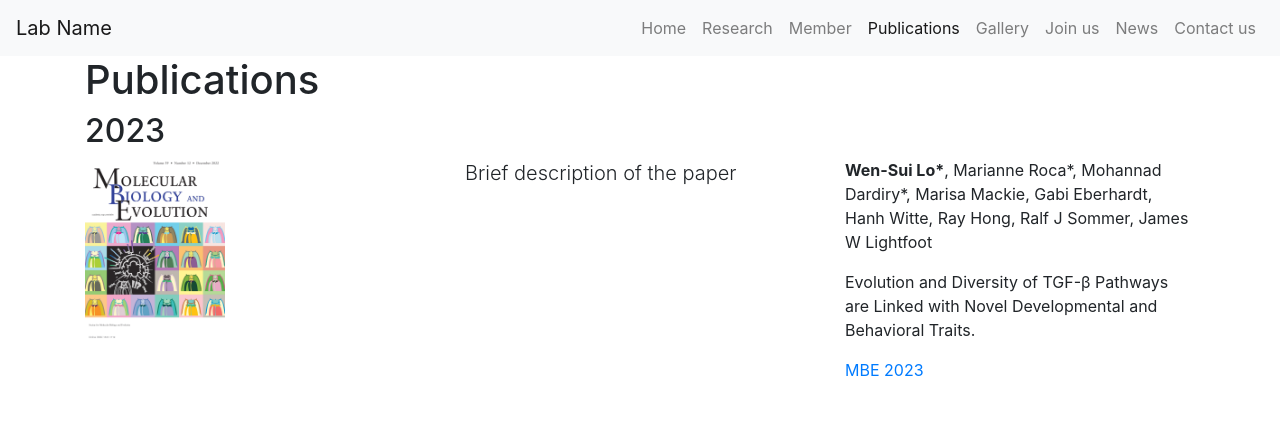
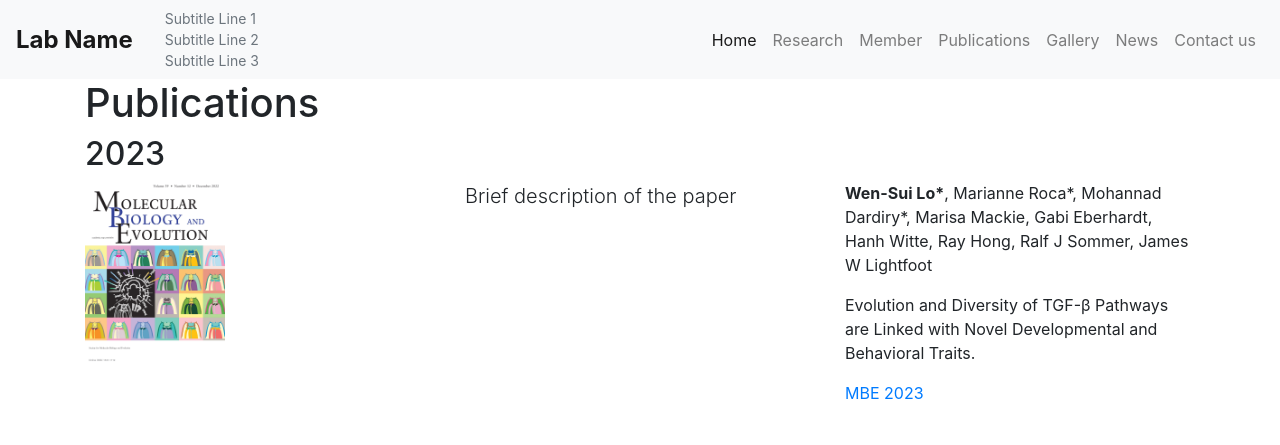
Before and after one commit to WenSuiLo/hello-world, a plain HTML site: page publication.html in a window 1280 px wide. Shown: the top 445 px of the page. Drawn offline with nearby package versions, Linux system fonts and the light colour scheme.

Commit message:
Add files via upload

```diff
--- a/publication.html
+++ b/publication.html
@@ -9,6 +9,17 @@
   <style>
     .navbar {
       background-color: #f8f9fa; /* Set header background color */
+    }
+    .navbar-brand {
+      font-size: 24px; /* Larger font size for the Lab Name */
+      font-weight: bold; /* Optional: Set font weight to bold */
+    }
+    .navbar-subtitle {
+      font-size: 14px; /* Smaller font size for the subtitle */
+      color: #6c757d; /* Optional: Customize subtitle color */
+    }
+    .navbar-subtitle p {
+      margin: 0; /* Optional: Remove default margin for the subtitle */
     }
     .publication {
       margin-bottom: 40px;
@@ -55,29 +66,32 @@
   <!-- Navbar -->
   <nav class="navbar navbar-expand-lg navbar-light">
     <a class="navbar-brand" href="#">Lab Name</a>
+    <div class="navbar-subtitle ml-3">
+      <p>Subtitle Line 1</p>
+      <p>Subtitle Line 2</p>
+      <p>Subtitle Line 3</p>
+    </div>
+    </a>
     <button class="navbar-toggler" type="button" data-toggle="collapse" data-target="#navbarNav" aria-controls="navbarNav" aria-expanded="false" aria-label="Toggle navigation">
       <span class="navbar-toggler-icon"></span>
     </button>
     <div class="collapse navbar-collapse" id="navbarNav">
       <ul class="navbar-nav ml-auto">
-        <li class="nav-item">
-          <a class="nav-link" href="#">Home</a>
+        <li class="nav-item active">
+          <a class="nav-link" href="index.html">Home</a>
         </li>
         <li class="nav-item">
-          <a class="nav-link" href="#">Research</a>
+          <a class="nav-link" href="Research.html">Research</a>
         </li>
         <li class="nav-item">
-          <a class="nav-link" href="#">Member</a>
-        </li>
-        <li class="nav-item active">
-          <a class="nav-link" href="#">Publications</a>
+          <a class="nav-link" href="Member_1.html">Member</a>
         </li>
         <li class="nav-item">
-            <a class="nav-link" href="#">Gallery</a>
+          <a class="nav-link" href="publication.html">Publications</a>
+        </li>
+        <li class="nav-item">
+            <a class="nav-link" href="gallery.html">Gallery</a>
           </li>
-        <li class="nav-item">
-          <a class="nav-link" href="#">Join us</a>
-        </li>
         <li class="nav-item">
           <a class="nav-link" href="#">News</a>
         </li>
```
Also changed, not shown: Research.html (+9 -12 lines), gallery.html (+26 -10 lines).
